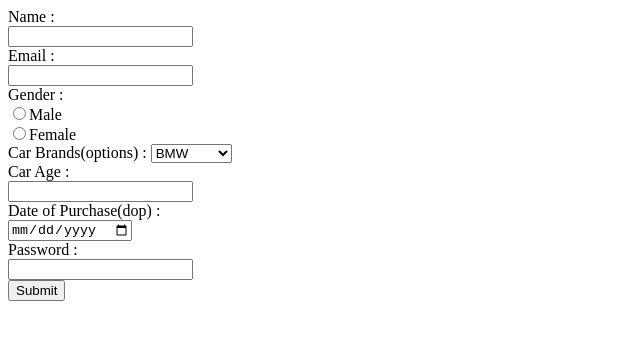
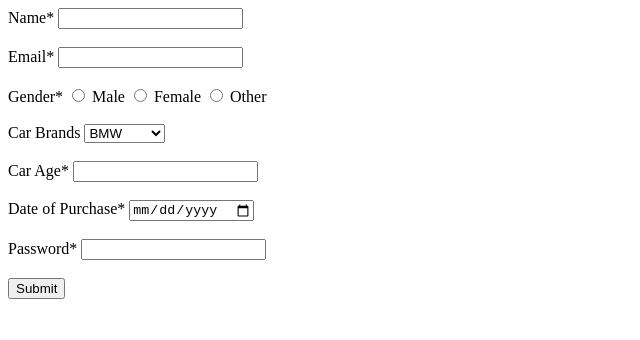
Before and after one commit to acciojob/car-insurance-form-Subha-CJPR, a website: page main.html in a window 1280 px wide. Shown: the whole page, without its empty margins (0-640 px from the left). Drawn offline with Linux system fonts and the light colour scheme.

Commit message:
created a submission

```diff
--- a/main.html
+++ b/main.html
@@ -1,55 +1,43 @@
 <!DOCTYPE html>
+<html>
+<head>
+    <title>Car Insurance Registration Form</title>
+</head>
+<body>
+    <form method="post">
+        <label for="name">Name*</label>
+        <input type="text" id="name" name="name" required><br><br>
 
-<html>
+        <label for="email">Email*</label>
+        <input type="email" id="email" name="email" required><br><br>
 
-<head>
-	<link rel="stylesheet" href="styles.css">
-</head>
+        <label>Gender*</label>
+        <input type="radio" id="male" name="gender" value="male" required>
+        <label for="male">Male</label>
+        <input type="radio" id="female" name="gender" value="female">
+        <label for="female">Female</label>
+        <input type="radio" id="other" name="gender" value="other">
+        <label for="other">Other</label><br><br>
 
-<body>
-	<!-- the entire body must be written by student -->
-    <form action="">
-        <div>
-            <label for="name">Name :</label><br>
-            <input type="text" id="name" name="name" required>
-        </div>
-        <div>
-            <label for="email">Email :</label><br>
-            <input type="email" id="email" name="email" required>
-        </div>
-        <div>
-            <label for="gender">Gender :</label><br>
-            <input type="radio" value="male" name="gender" required>Male<br>
-            <input type="radio" value="female" name="gender" required>Female<br>
-        </div>
-        <div>
-            <label for="topics">Car Brands(options) :</label>
-            <select name="topics">
-                <option value="BMW">BMW</option>
-                <option value="Audi">Audi</option>
-                <option value="Mercedez">Mercedez</option>
-            </select>
-        </div>
-        <div>
-            <label for="age">Car Age :</label><br>
-            <input type="age" id="age" name="age" required>
-        </div>
-        <div>
-            <label for="time">Date of Purchase(dop) :</label><br>
-            <input type="date" id="time" name="time" required>
-        </div>
-        <div>
-            <label for="password">Password :</label><br>
-            <input type="password" id="password" name="password" required>
-        </div>
-        <div>
-            <input type="submit">
-        </div>
+        <label for="cars">Car Brands</label>
+        <select id="cars" name="car_brand">
+            <option value="BMW">BMW</option>
+            <option value="Audi">Audi</option>
+            <option value="Mercedes">Mercedes</option>
+        </select><br><br>
 
+        <label for="carage">Car Age*</label>
+        <input type="number" id="carage" name="car_age" required><br><br>
+
+        <label for="dop">Date of Purchase*</label>
+        <input type="date" id="dop" name="date_of_purchase" required><br><br>
+
+        <label for="password">Password*</label>
+        <input type="password" id="password" name="password" required><br><br>
+
+        <button type="submit">Submit</button>
     </form>
-    <script type="text/javascript" src="./script.js">
+	<script type="text/javascript" src="./script.js">
 </script>
-
 </body>
-
 </html>
```
